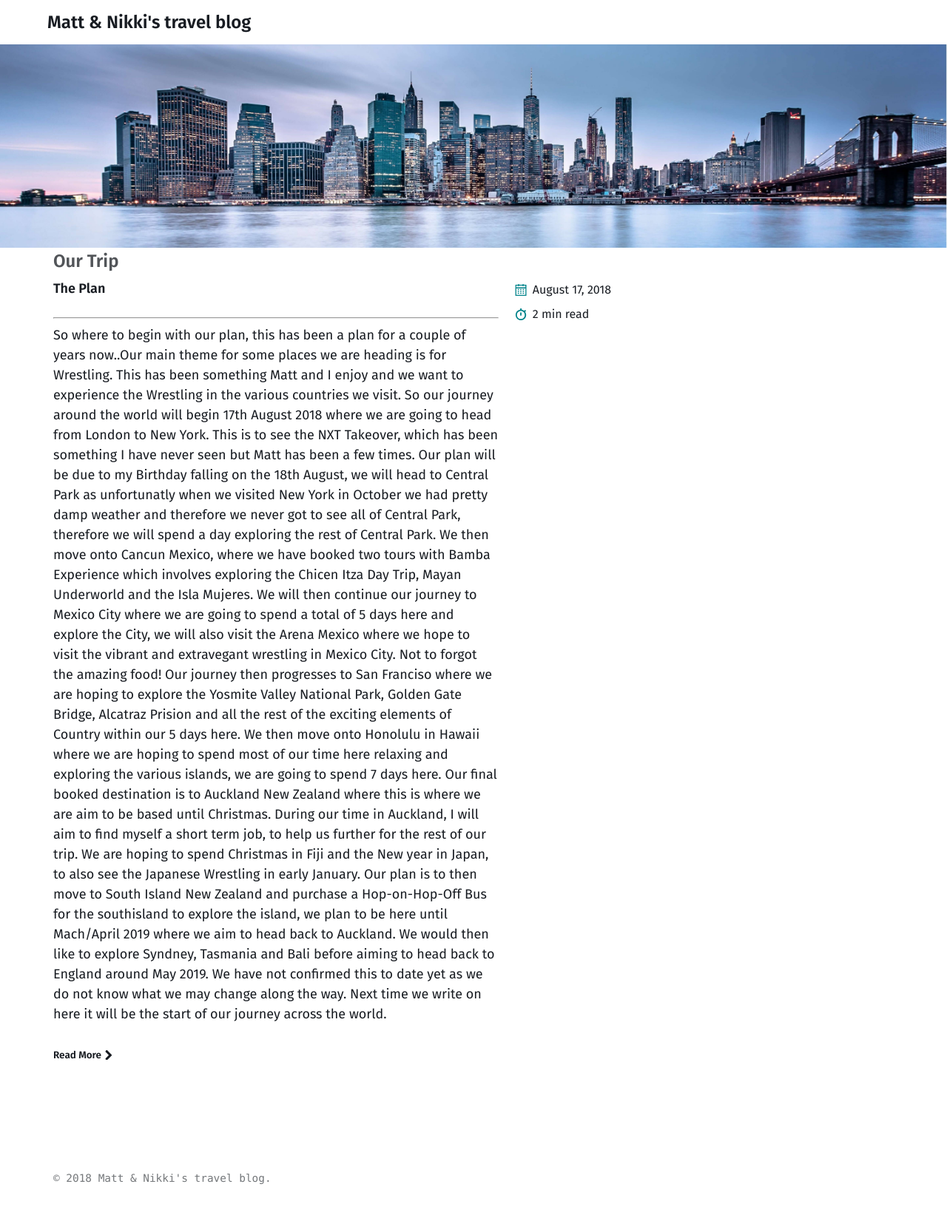
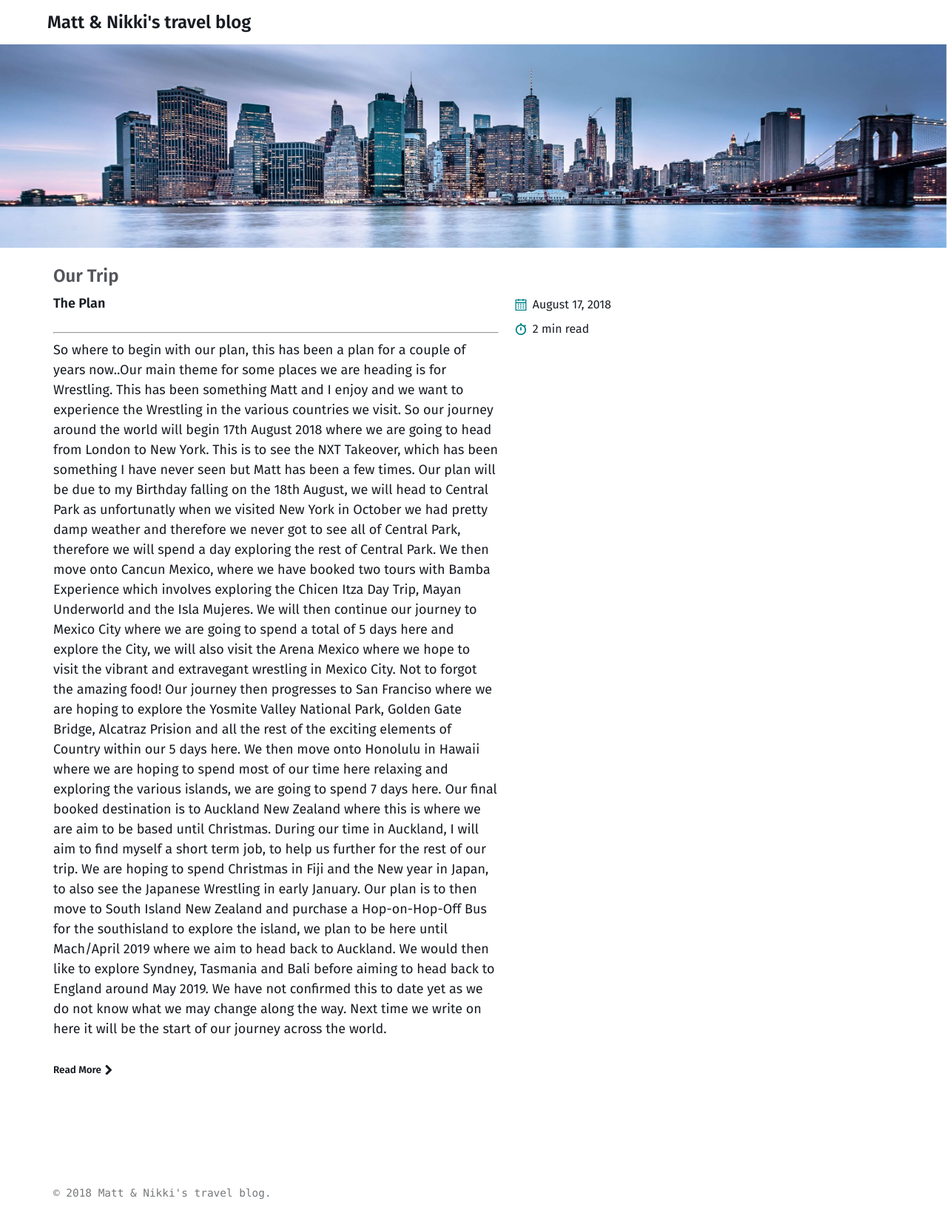
Before and after one commit to mattwalter91/Travel-Blog, a Jekyll site: the page built from index.md, in a window 1280 px wide. Shown: the whole page at 74% size. Built offline with Jekyll 4.4.1, drawn with Linux system fonts in a browser that asks for light colours.

Commit message:
Content padding

```diff
--- a/_sass/custom.scss
+++ b/_sass/custom.scss
@@ -7,3 +7,7 @@
 .site-title{
 	padding: 5px 5vw;
 }
+
+.initial-content{
+	padding-top: 20px;
+}
```
